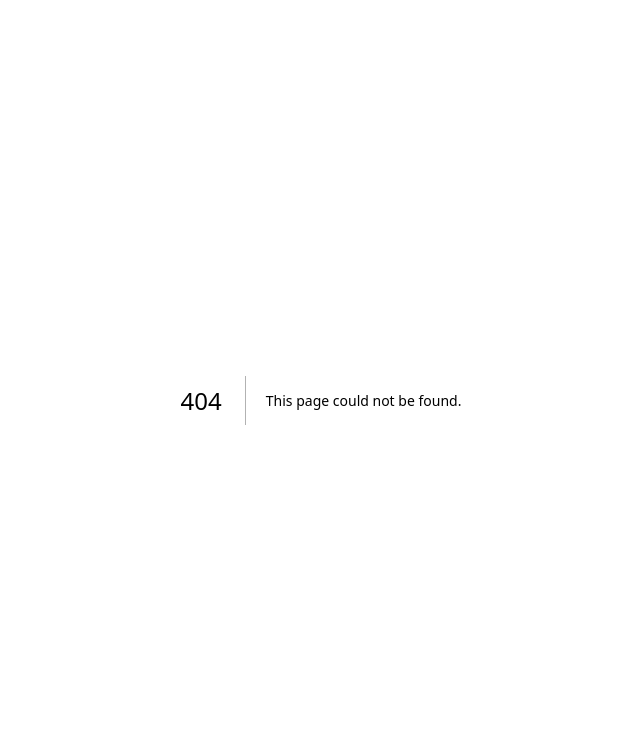
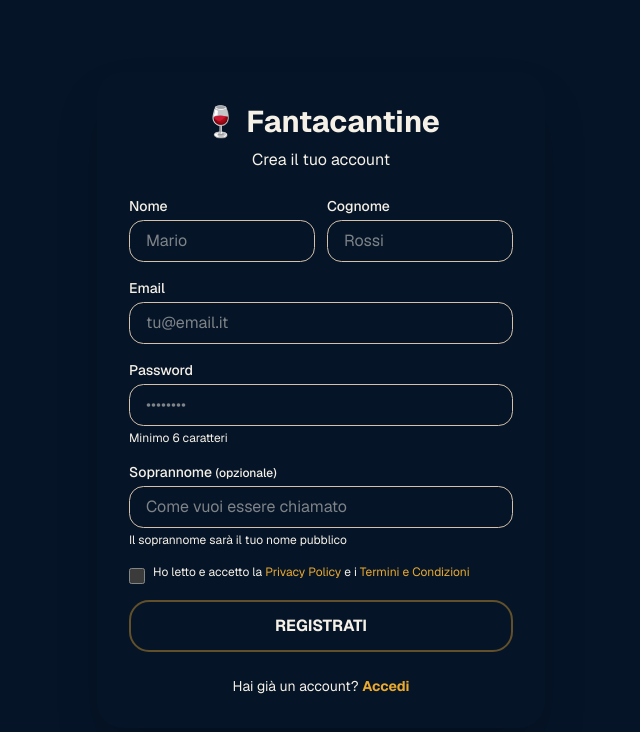
Before and after one commit to pezzzzza/fantacantine-2026, a Next.js app: page /register in a window 1280 px wide. Before the commit this address had no page. Shown: the top 732 px of the page, without its empty margins (319-959 px from the left). Built offline with nearby package versions, Linux system fonts and the light colour scheme; no server answers.

Commit message:
Create page.tsx

```diff
--- /dev/null
+++ b/app/register/page.tsx
@@ -0,0 +1,194 @@
+'use client'
+
+import { useState } from 'react'
+import { useRouter } from 'next/navigation'
+import { createClient } from '@/lib/supabase/client'
+import Link from 'next/link'
+
+export default function RegisterPage() {
+  const [form, setForm] = useState({
+    nome: '',
+    cognome: '',
+    email: '',
+    password: '',
+    soprannome: ''
+  })
+  const [error, setError] = useState('')
+  const [loading, setLoading] = useState(false)
+  const [privacyAccepted, setPrivacyAccepted] = useState(false)
+  const supabase = createClient()
+  const router = useRouter()
+
+  const handleRegister = async (e: React.FormEvent) => {
+    e.preventDefault()
+
+    if (!privacyAccepted) {
+      setError('Devi accettare la Privacy Policy e i Termini e Condizioni')
+      return
+    }
+
+    setLoading(true)
+    setError('')
+
+    // 1. Registra su Supabase Auth
+    const { data: authData, error: authError } = await supabase.auth.signUp({
+      email: form.email,
+      password: form.password
+    })
+
+    if (authError) {
+      setError(authError.message)
+      setLoading(false)
+      return
+    }
+
+    if (!authData.user) {
+      setError('Errore durante la registrazione')
+      setLoading(false)
+      return
+    }
+
+    // 2. Salva i dati nella tabella utenti
+    const { error: dbError } = await supabase
+      .from('utenti')
+      .insert({
+        id: authData.user.id,
+        email: form.email,
+        nome: form.nome,
+        cognome: form.cognome,
+        soprannome: form.soprannome || null,
+        confermato: false
+      })
+
+    if (dbError) {
+      setError(dbError.message)
+      setLoading(false)
+      return
+    }
+
+    // 3. Vai alla home
+    router.push('/home')
+    setLoading(false)
+  }
+
+  return (
+    <div className="min-h-screen flex items-center justify-center bg-bordeaux-deep px-4 py-8">
+      <div className="max-w-md w-full bg-parchment rounded-2xl shadow-2xl p-8">
+        <div className="text-center mb-6">
+          <h1 className="text-3xl font-bold text-bordeaux">🍷 Fantacantine</h1>
+          <p className="text-wood mt-2">Crea il tuo account</p>
+        </div>
+
+        <form onSubmit={handleRegister}>
+          <div className="grid grid-cols-2 gap-3 mb-4">
+            <div>
+              <label className="block text-sm font-medium text-bordeaux-dark mb-1">Nome</label>
+              <input
+                type="text"
+                value={form.nome}
+                onChange={(e) => setForm({ ...form, nome: e.target.value })}
+                className="w-full px-4 py-2 border border-wood/30 rounded-lg bg-parchment/70 text-bordeaux-dark placeholder:text-wood/50 focus:outline-none focus:ring-2 focus:ring-gold"
+                placeholder="Mario"
+                required
+              />
+            </div>
+            <div>
+              <label className="block text-sm font-medium text-bordeaux-dark mb-1">Cognome</label>
+              <input
+                type="text"
+                value={form.cognome}
+                onChange={(e) => setForm({ ...form, cognome: e.target.value })}
+                className="w-full px-4 py-2 border border-wood/30 rounded-lg bg-parchment/70 text-bordeaux-dark placeholder:text-wood/50 focus:outline-none focus:ring-2 focus:ring-gold"
+                placeholder="Rossi"
+                required
+              />
+            </div>
+          </div>
+
+          <div className="mb-4">
+            <label className="block text-sm font-medium text-bordeaux-dark mb-1">Email</label>
+            <input
+              type="email"
+              value={form.email}
+              onChange={(e) => setForm({ ...form, email: e.target.value })}
+              className="w-full px-4 py-2 border border-wood/30 rounded-lg bg-parchment/70 text-bordeaux-dark placeholder:text-wood/50 focus:outline-none focus:ring-2 focus:ring-gold"
+              placeholder="tu@email.it"
+              required
+            />
+          </div>
+
+          <div className="mb-4">
+            <label className="block text-sm font-medium text-bordeaux-dark mb-1">Password</label>
+            <input
+              type="password"
+              value={form.password}
+              onChange={(e) => setForm({ ...form, password: e.target.value })}
+              className="w-full px-4 py-2 border border-wood/30 rounded-lg bg-parchment/70 text-bordeaux-dark placeholder:text-wood/50 focus:outline-none focus:ring-2 focus:ring-gold"
+              placeholder="••••••••"
+              required
+              minLength={6}
+            />
+            <p className="text-xs text-wood/60 mt-1">Minimo 6 caratteri</p>
+          </div>
+
+          <div className="mb-4">
+            <label className="block text-sm font-medium text-bordeaux-dark mb-1">
+              Soprannome <span className="text-wood/60 text-xs">(opzionale)</span>
+            </label>
+            <input
+              type="text"
+              value={form.soprannome}
+              onChange={(e) => setForm({ ...form, soprannome: e.target.value })}
+              className="w-full px-4 py-2 border border-wood/30 rounded-lg bg-parchment/70 text-bordeaux-dark placeholder:text-wood/50 focus:outline-none focus:ring-2 focus:ring-gold"
+              placeholder="Come vuoi essere chiamato"
+            />
+            <p className="text-xs text-wood/60 mt-1">Il soprannome sarà il tuo nome pubblico</p>
+          </div>
+
+          <div className="mb-4">
+            <label className="flex items-start gap-2 cursor-pointer">
+              <input
+                type="checkbox"
+                checked={privacyAccepted}
+                onChange={(e) => setPrivacyAccepted(e.target.checked)}
+                required
+                className="mt-1 w-4 h-4 accent-gold"
+              />
+              <span className="text-xs text-bordeaux-dark">
+                Ho letto e accetto la{' '}
+                <Link href="/privacy" className="text-gold hover:underline" target="_blank">
+                  Privacy Policy
+                </Link>
+                {' '}e i{' '}
+                <Link href="/terms" className="text-gold hover:underline" target="_blank">
+                  Termini e Condizioni
+                </Link>
+              </span>
+            </label>
+          </div>
+
+          {error && (
+            <div className="mb-4 text-sm text-red-600 bg-red-50 p-3 rounded-lg">
+              ❌ {error}
+            </div>
+          )}
+
+          <button
+            type="submit"
+            disabled={loading}
+            className="w-full bg-gradient-to-b from-bordeaux to-bordeaux-dark text-parchment py-3 rounded-xl font-bold hover:opacity-90 transition disabled:opacity-50 border-2 border-gold/40"
+          >
+            {loading ? '⏳ Caricamento...' : 'REGISTRATI'}
+          </button>
+        </form>
+
+        <p className="text-center text-sm text-wood mt-6">
+          Hai già un account?{' '}
+          <Link href="/" className="text-gold hover:underline font-bold">
+            Accedi
+          </Link>
+        </p>
+      </div>
+    </div>
+  )
+}
```
